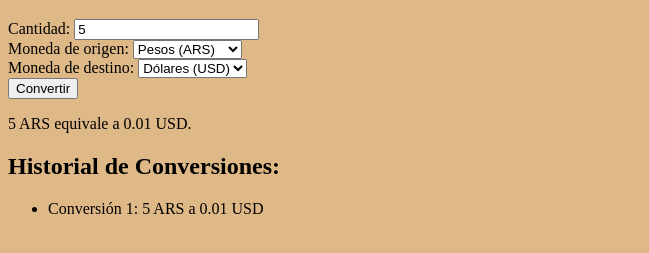
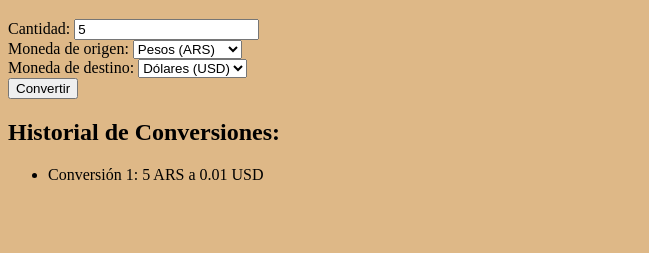
Before and after one commit to GabrielSosa1/ConversorDeMoneda-JS, a plain HTML site: page index.html in a window 1280 px wide. Both pictures are taken after typing "5" into the empty fields and a click on the button "Convertir". Shown: the part 61-314 px from the top of the page, without its empty margins (0-649 px from the left). Drawn offline with Linux system fonts and the light colour scheme.

Commit message:
preEntrega tres

```diff
--- a/JS/main.js
+++ b/JS/main.js
@@ -1,5 +1,6 @@
 console.log("Conversor inicio");
 console.log("----------");
+
 // Objeto para manejar las tasas de cambio
 const tasasDeCambio = {
     ars: 1,
@@ -33,8 +34,9 @@ function mostrarMensajeEnPaginaYConsola(mensaje) {
 function imprimirHistorialYConversionesEnConsola() {
     console.group("Conversiones Realizadas");
 
-    historialConversiones.forEach((conversion, index) => {
-        console.log(`${conversion.cantidad} ${conversion.monedaOrigen} a ${conversion.resultado} ${conversion.monedaDestino}`);
+    historialConversiones.forEach((conversion) => {
+        const hora = new Date().toLocaleTimeString();
+        console.log(`${hora}: ${conversion.cantidad} ${conversion.monedaOrigen} a ${conversion.resultado} ${conversion.monedaDestino}`);
     });
 
     console.groupEnd();
@@ -50,8 +52,6 @@ function convertir() {
 
     if (!isNaN(cantidad) && tasasDeCambio.hasOwnProperty(monedaOrigen) && tasasDeCambio.hasOwnProperty(monedaDestino)) {
         const resultado = (cantidad * (tasasDeCambio[monedaOrigen] / tasasDeCambio[monedaDestino])).toFixed(2);
-
-        mostrarMensajeEnPaginaYConsola(`${cantidad} ${monedaOrigen.toUpperCase()} equivale a ${resultado} ${monedaDestino.toUpperCase()}.`);
 
         // Agrega la conversión al historial
         const conversion = {
```
Also changed, not shown: index.html (+0 -1 lines).
